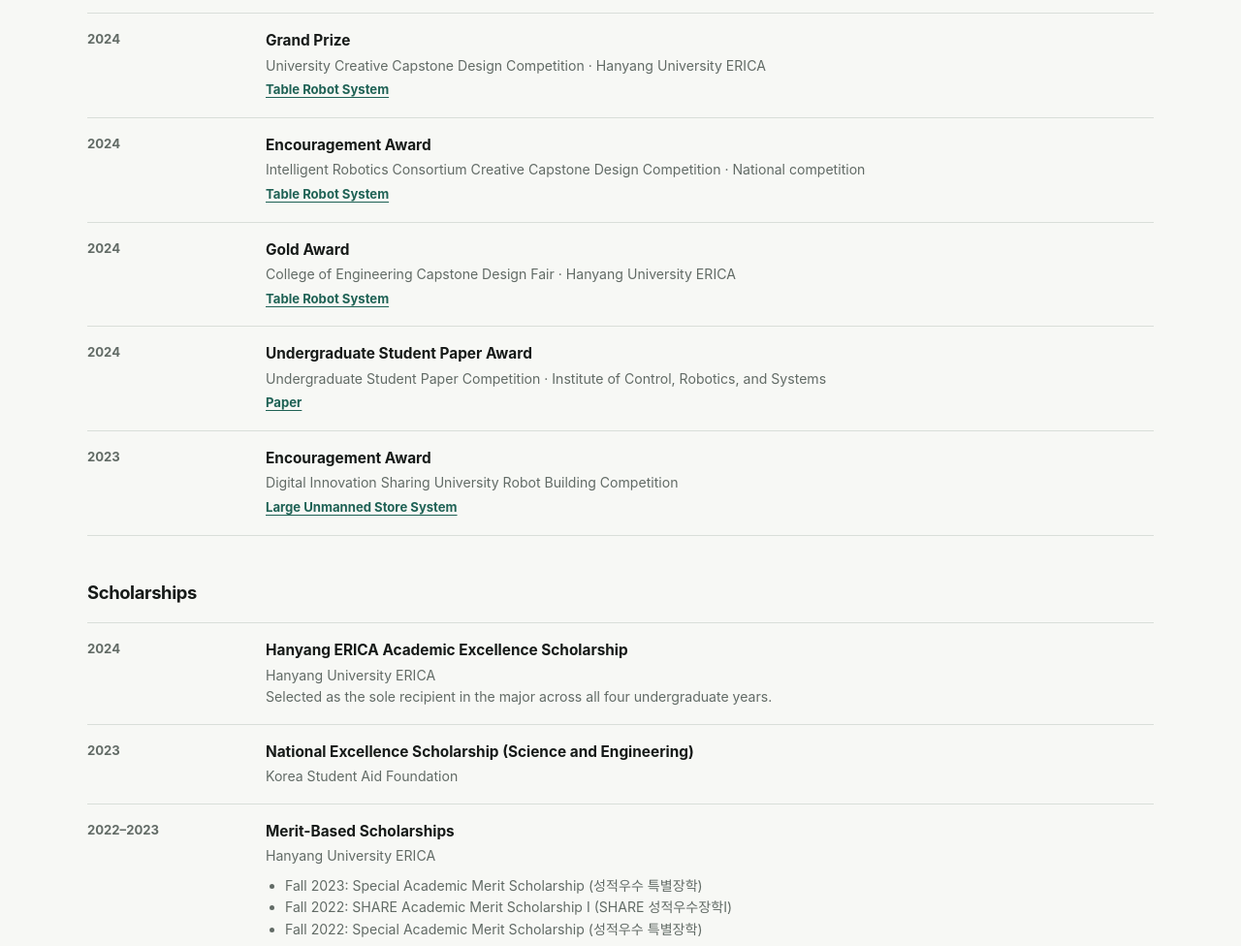
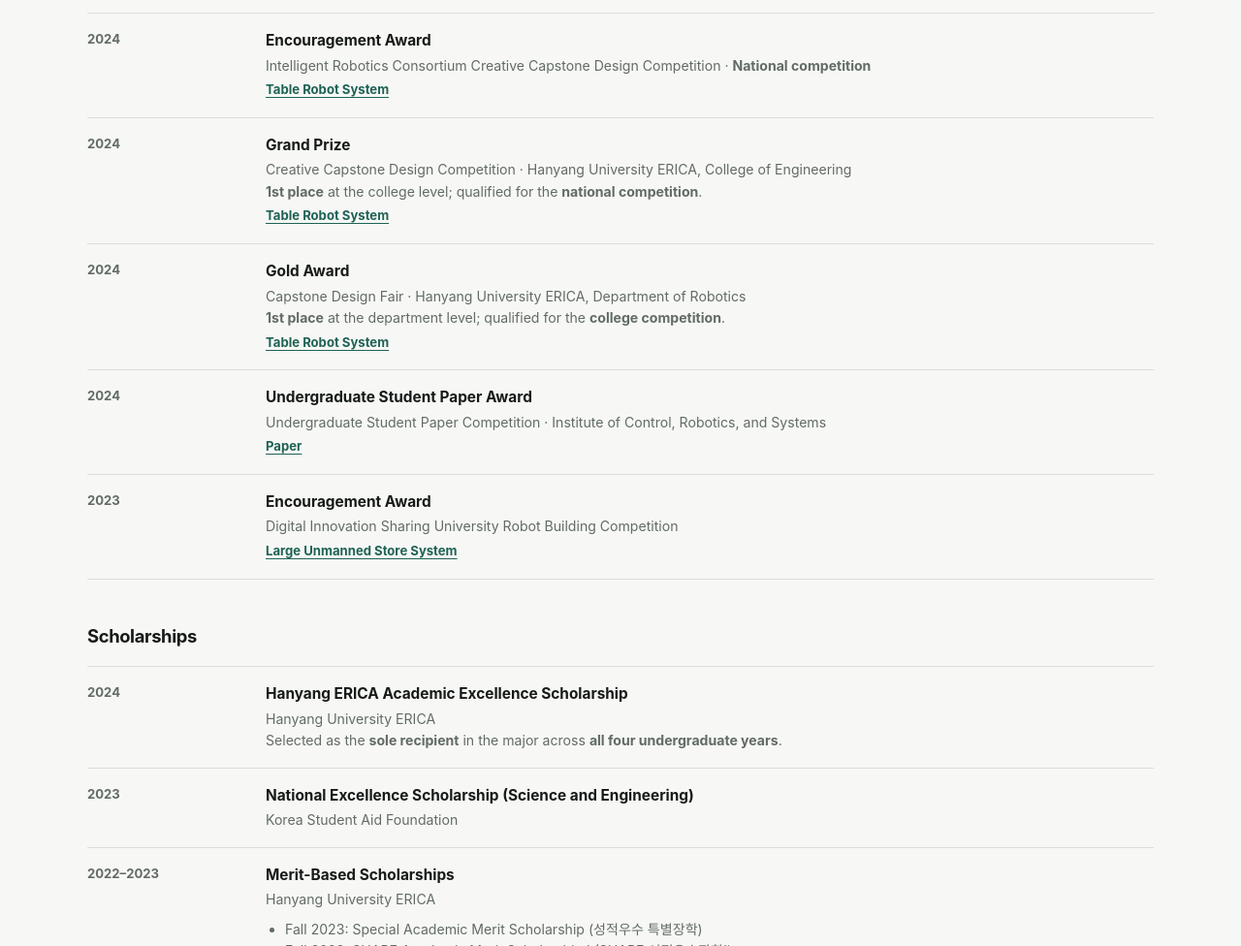
Before and after one commit to taehun-ryu/taehun-ryu.github.io, an Astro site: page / in a window 1280 px wide. Shown: the part 1660-2636 px from the top of the page at 97% size. Built offline with nearby package versions, Linux system fonts and the light colour scheme; Astro itself is replaced by a stand-in of ours.

Commit message:
Clarify award progression and highlight academic recognition

```diff
--- a/src/components/Honors.astro
+++ b/src/components/Honors.astro
@@ -1,8 +1,8 @@
 ---
 const awards = [
-  { year: '2024', title: 'Grand Prize', event: 'University Creative Capstone Design Competition', scope: 'Hanyang University ERICA', project: 'Table Robot System', href: '/projects/table-robot/' },
   { year: '2024', title: 'Encouragement Award', event: 'Intelligent Robotics Consortium Creative Capstone Design Competition', scope: 'National competition', project: 'Table Robot System', href: '/projects/table-robot/' },
-  { year: '2024', title: 'Gold Award', event: 'College of Engineering Capstone Design Fair', scope: 'Hanyang University ERICA', project: 'Table Robot System', href: '/projects/table-robot/' },
+  { year: '2024', title: 'Grand Prize', event: 'Creative Capstone Design Competition', scope: 'Hanyang University ERICA, College of Engineering', progression: { level: 'college', next: 'national competition' }, project: 'Table Robot System', href: '/projects/table-robot/' },
+  { year: '2024', title: 'Gold Award', event: 'Capstone Design Fair', scope: 'Hanyang University ERICA, Department of Robotics', progression: { level: 'department', next: 'college competition' }, project: 'Table Robot System', href: '/projects/table-robot/' },
   { year: '2024', title: 'Undergraduate Student Paper Award', event: 'Undergraduate Student Paper Competition', scope: 'Institute of Control, Robotics, and Systems', project: '', href: '', paper: '/uploads/icros2024.pdf' },
   { year: '2023', title: 'Encouragement Award', event: 'Digital Innovation Sharing University Robot Building Competition', scope: '', project: 'Large Unmanned Store System', href: '/projects/unmanned-store/' },
 ];
@@ -26,7 +26,8 @@ const scholarships = [
           <p class="background-period">{award.year}</p>
           <div>
             <h4>{award.title}</h4>
-            <p>{award.event}{award.scope && ` · ${award.scope}`}</p>
+            <p>{award.event}{award.scope && <> · {award.scope === 'National competition' ? <strong>{award.scope}</strong> : award.scope}</>}</p>
+            {award.progression && <p><strong>1st place</strong> at the {award.progression.level} level; qualified for the <strong>{award.progression.next}</strong>.</p>}
             {award.project && <a class="honors-project" href={award.href}>{award.project}</a>}
             {award.paper && <>{award.project && <span aria-hidden="true"> · </span>}<a class="honors-project" href={award.paper}>Paper</a></>}
           </div>
@@ -43,7 +44,7 @@ const scholarships = [
           <div>
             <h4>{scholarship.title}</h4>
             <p>{scholarship.institution}</p>
-            {scholarship.detail && <p>{scholarship.detail}</p>}
+            {scholarship.detail && <p>Selected as the <strong>sole recipient</strong> in the major across <strong>all four undergraduate years</strong>.</p>}
             {scholarship.grants && <ul class="honors-grants">{scholarship.grants.map((grant) => <li>{grant}</li>)}</ul>}
           </div>
         </div>
--- a/src/data/projects/table-robot.md
+++ b/src/data/projects/table-robot.md
@@ -37,6 +37,6 @@ A patent application for the project was filed in South Korea.
 
 The project also received the following awards:
 
-- **Grand Prize**, 2024 University Creative Capstone Design Competition (교내 창의적 종합설계 경진대회).
+- **Grand Prize**, 2024 Creative Capstone Design Competition, a college-wide competition at the College of Engineering, Hanyang University ERICA (교내 창의적 종합설계 경진대회).
 - **Encouragement Award**, 2024 Intelligent Robotics Consortium Creative Capstone Design Competition, a national-level competition (지능형 로봇 컨소시엄 창의적 종합설계 경진대회).
-- **Gold Award**, 2024 College of Engineering Capstone Design Fair (공학대학 CAPSTONE DESIGN FAIR).
+- **Gold Award**, 2024 College of Engineering Capstone Design Fair, a department-level competition within the Department of Robotics, Hanyang University ERICA (공학대학 CAPSTONE DESIGN FAIR).
```
